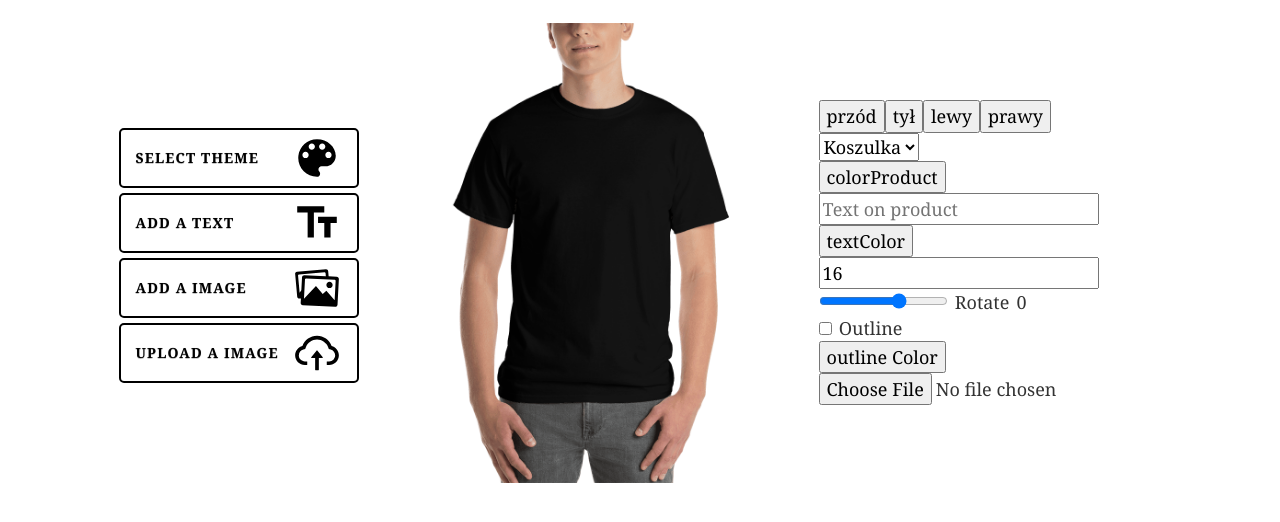
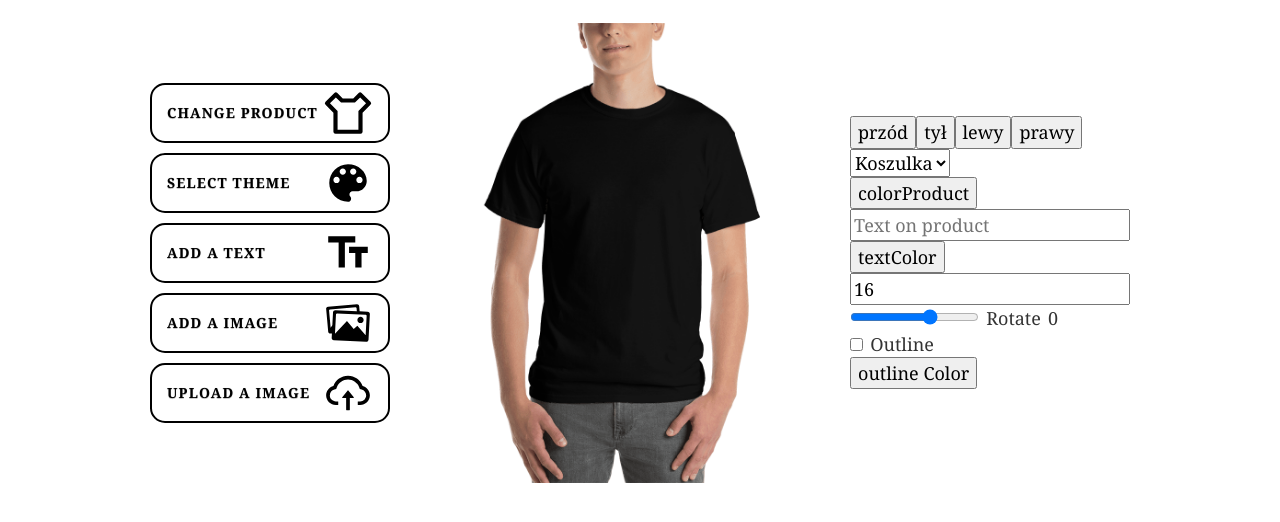
Before and after one commit to bergmaner/clothescreator, a Gatsby site: page / in a window 1280 px wide. Shown: the part 100-622 px from the top of the page. Built offline with nearby package versions, Linux system fonts and the light colour scheme; Gatsby itself is replaced by a stand-in of ours.

Commit message:
create Modal component

```diff
--- a/gatsby-config.js
+++ b/gatsby-config.js
@@ -28,6 +28,13 @@ module.exports = {
       },
     },
     `gatsby-plugin-styled-components`,
-    `gatsby-plugin-material-ui`
+    {
+      resolve: `gatsby-plugin-material-ui`,
+      options: {
+        stylesProvider: {
+          injectFirst: true,
+        },
+      },
+    },
 ],
 }
--- a/package.json
+++ b/package.json
@@ -5,6 +5,7 @@
   "version": "0.1.0",
   "author": "Kyle Mathews <mathews.kyle@gmail.com>",
   "dependencies": {
+    "@material-ui/core": "^4.10.2",
     "@reach/rect": "^0.10.4",
     "babel-plugin-styled-components": "^1.10.7",
     "gatsby": "^2.22.15",
--- a/src/components/Button.js
+++ b/src/components/Button.js
@@ -2,6 +2,7 @@ import React from "react"
 import styled from "styled-components"
 const CoreButton = styled.div`
   width: 240px;
+  margin:10px 0px;
 `
 const ButtonLink = styled.div`
   border: 2px solid black;
@@ -20,12 +21,12 @@ const ButtonLink = styled.div`
   text-transform: uppercase;
   overflow: hidden;
   letter-spacing: 0.08em;
-  border-radius: 5px;
+  border-radius: 15px;
   text-shadow: 0 0 1px rgba(0, 0, 0, 0.2), 0 1px 0 rgba(0, 0, 0, 0.2);
-  -webkit-transition: all 1s ease;
-  -moz-transition: all 1s ease;
-  -o-transition: all 1s ease;
-  transition: all 1s ease;
+  -webkit-transition: all 0.75s ease;
+  -moz-transition: all 0.75s ease;
+  -o-transition: all 0.75s ease;
+  transition: all 0.75s ease;
   :after {
     content: "";
     position: absolute;
@@ -34,10 +35,10 @@ const ButtonLink = styled.div`
     top: 50%;
     width: 150%;
     z-index: -1;
-    -webkit-transition: all 0.75s ease 0s;
-    -moz-transition: all 0.75s ease 0s;
-    -o-transition: all 0.75s ease 0s;
-    transition: all 0.75s ease 0s;
+    -webkit-transition: all 0.5s ease 0s;
+    -moz-transition: all 0.5s ease 0s;
+    -o-transition: all 0.5s ease 0s;
+    transition: all 0.5s ease 0s;
     background: black;
     -moz-transform: translateX(-50%) translateY(-50%) rotate(-25deg);
     -ms-transform: translateX(-50%) translateY(-50%) rotate(-25deg);
@@ -54,9 +55,9 @@ const ButtonLink = styled.div`
     height: 450%;
   }
 `
-const Button = ({icon, text}) => {
+const Button = ({icon, text, onClick}) => {
   return (
-    <CoreButton>
+    <CoreButton onClick = {onClick}>
       <ButtonLink>{ icon }<div>{text}</div></ButtonLink>
     </CoreButton>
   )
--- /dev/null
+++ b/src/components/ButtonsMenu.js
@@ -0,0 +1,126 @@
+import React, { useRef, useState } from "react"
+import ModalBox from "../components/ModalBox"
+import Button from "../components/Button"
+import { AiOutlineCloudUpload } from "react-icons/ai"
+import { MdTextFields } from "react-icons/md"
+import { RiTShirtLine } from "react-icons/ri"
+import { IoMdColorPalette, IoMdImages } from "react-icons/io"
+const ButtonsMenu = () => {
+  const [openProduct, setOpenProduct] = useState(false)
+  const [openTheme, setOpenTheme] = useState(false)
+  const [openText, setOpenText] = useState(false)
+  const [openImages, setOpenImages] = useState(false)
+  const [file, setFile] = useState("")
+  const inputRef = useRef()
+  const fileUploadAction = () => inputRef.current.click()
+  const fileUploadInputChange = e => setFile(e.target.value)
+  const products = [{content: "tshirt"}, {content: "hoodie"}, {content: "sweatshirt"}]
+  return (
+    <div>
+      <input
+        type="file"
+        hidden
+        ref={inputRef}
+        onChange={() => fileUploadInputChange}
+      />
+      <ModalBox
+        handleClose={() => setOpenProduct(false)}
+        open={openProduct}
+        button={
+          <Button
+            onClick={() => setOpenProduct(true)}
+            icon={<RiTShirtLine style={{ fontSize: "50px" }} />}
+            text="Change Product"
+          />
+        }
+      >
+        <div>
+        <h2>Change Product</h2>
+        {products.map( (product) => (
+         <div style={{
+            display: "flex",
+            flexDirection: "column",
+            justifyContent: "center",
+            display: "inline-block",
+          }}
+        >
+          <img
+            src={require(`../images/${product.content}/front.png`)}
+            style={{
+              width: "150px",
+              margin: "0px"
+            }}
+          />
+          <div
+            style={{
+              display: "flex",
+              justifyContent: "center",
+              textTransform: "capitalize",
+            }}
+          >
+            {product.content}
+          </div>
+        </div>
+        ))}
+        </div>
+      </ModalBox>
+
+      <ModalBox
+        handleClose={() => setOpenTheme(false)}
+        open={openTheme}
+        button={
+          <Button
+            onClick={() => setOpenTheme(true)}
+            icon={<IoMdColorPalette style={{ fontSize: "50px" }} />}
+            text="Select theme"
+          />
+        }
+      >
+        <div>
+          <h2>Style theme</h2>
+          <div>KOddsokfs</div>
+        </div>
+      </ModalBox>
+      <ModalBox
+        handleClose={() => setOpenText(false)}
+        open={openText}
+        button={
+          <Button
+            onClick={() => setOpenText(true)}
+            icon={<MdTextFields style={{ fontSize: "50px" }} />}
+            text="Add a text"
+          />
+        }
+      >
+        <div>
+          <h2>Add a text</h2>
+          <div>KOddsokfs</div>
+        </div>
+      </ModalBox>
+
+      <ModalBox
+        handleClose={() => setOpenImages(false)}
+        open={openImages}
+        button={
+          <Button
+            onClick={() => setOpenImages(true)}
+            icon={<IoMdImages style={{ fontSize: "50px" }} />}
+            text="Add a image"
+          />
+        }
+      >
+        <div>
+          <h2>Add a image</h2>
+          <div>KOddsokfs</div>
+        </div>
+      </ModalBox>
+
+      <Button
+        onClick={() => fileUploadAction()}
+        icon={<AiOutlineCloudUpload style={{ fontSize: "50px" }} />}
+        text="upload a image"
+      />
+    </div>
+  )
+}
+export default ButtonsMenu
--- /dev/null
+++ b/src/components/ModalBox.js
@@ -0,0 +1,48 @@
+import React from "react"
+import { makeStyles } from "@material-ui/core/styles"
+import Modal from "@material-ui/core/Modal"
+
+const ModalBox = ({ button, open, handleClose, children }) => {
+  function getModalStyle() {
+    const top = 50
+    const left = 50
+
+    return {
+      top: `${top}%`,
+      left: `${left}%`,
+      transform: `translate(-${top}%, -${left}%)`,
+    }
+  }
+
+  const useStyles = makeStyles(theme => ({
+    paper: {
+      position: "absolute",
+      width: "80vw",
+      height: "80vh",
+      backgroundColor: theme.palette.background.paper,
+      border: "2px solid #000",
+      boxShadow: theme.shadows[5],
+      padding: theme.spacing(2, 4, 3),
+    },
+  }))
+
+  const classes = useStyles()
+  const [modalStyle] = React.useState(getModalStyle)
+
+  return (
+    <div>
+      {button}
+      <Modal
+        open={open}
+        onClose={handleClose}
+        aria-labelledby="simple-modal-title"
+        aria-describedby="simple-modal-description"
+      >
+        <div style={modalStyle} className={classes.paper}>
+         {children}
+        </div>
+      </Modal>
+    </div>
+  )
+}
+export default ModalBox
--- a/src/pages/index.js
+++ b/src/pages/index.js
@@ -1,11 +1,8 @@
-import React, { useState, useEffect } from "react"
+import React, { useState, useEffect, useRef } from "react"
 import Cloth from "../components/Cloth"
 import Layout from "../components/layout"
 import ColorPicker from "../components/ColorPicker"
-import Button from "../components/Button"
-import { AiOutlineCloudUpload } from "react-icons/ai"
-import { MdTextFields } from "react-icons/md"
-import { IoMdColorPalette, IoMdImages } from "react-icons/io"
+import ButtonsMenu from "../components/ButtonsMenu"
 const IndexPage = () => {
   const buttonsConfig = [
     { text: "przód", onClick: () => setImage("front.png") },
@@ -24,6 +21,9 @@ const IndexPage = () => {
   const [type, setType] = useState("tshirt")
   const [rotate, setRotate] = useState(0)
   const [text, setText] = useState("")
+
+
+
   const [colorProduct, setColorProduct] = useState({
     r: "0",
     g: "0",
@@ -33,17 +33,18 @@ const IndexPage = () => {
   useEffect(() => {
     outline ? setOutlineWidth(1) : setOutlineWidth(0)
   }, [outline])
+
+
   return (
     <Layout>
-      <div style={{ display: "flex", justifyContent: "center", alignItems:"center"}}>
-
-        <div>
-          <Button icon={<IoMdColorPalette style={{ fontSize: "50px" }}/>} text="Select theme"/>
-          <Button icon={<MdTextFields style={{ fontSize: "50px" }} />} text="Add a text"/>
-          <Button icon={<IoMdImages style={{ fontSize: "50px" }}/>} text="Add a image"/>
-          <Button icon={<AiOutlineCloudUpload style={{ fontSize: "50px" }}/>} text="upload a image"/>
-        </div>
-
+      <div
+        style={{
+          display: "flex",
+          justifyContent: "center",
+          alignItems: "center",
+        }}
+      >
+        <ButtonsMenu/>
         <Cloth
           color={colorProduct}
           image={image}
@@ -125,7 +126,7 @@ const IndexPage = () => {
                 changeColor={color => setOutlineColor(color.hex)}
               />
             </div>
-            <input type="file" />
+
           </div>
         </div>
       </div>
```
Also changed, not shown: 1 other file.
